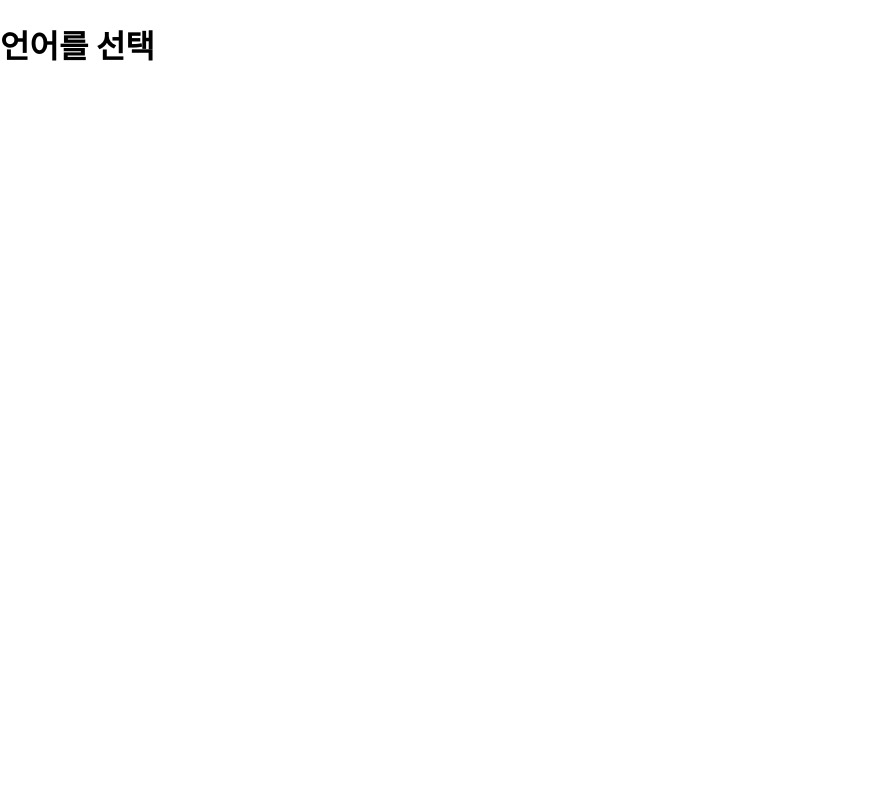
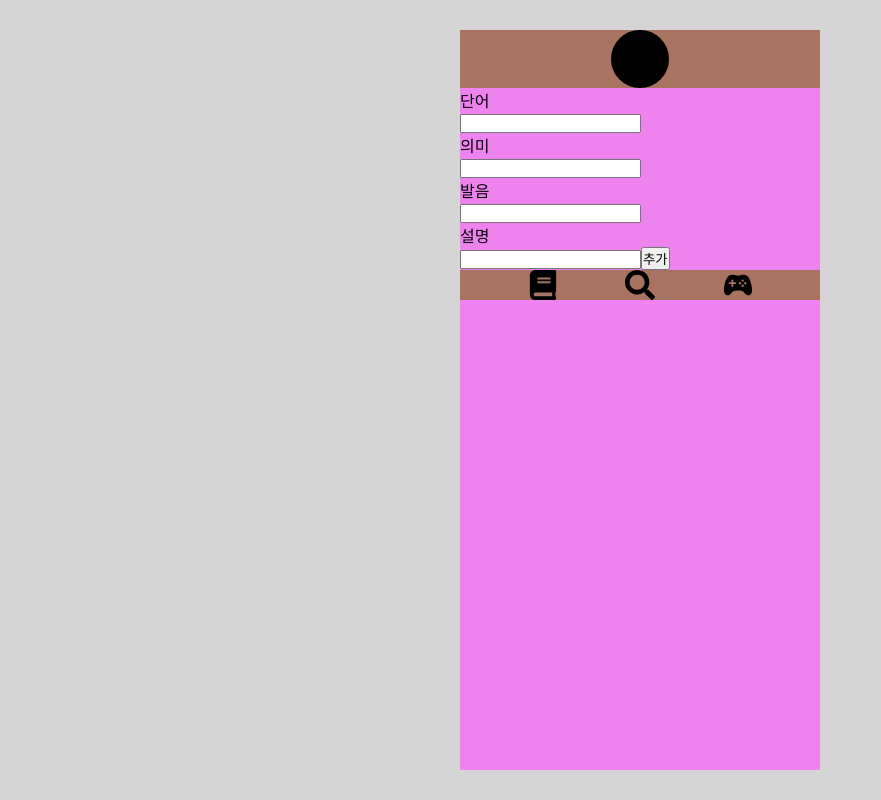
Before and after one commit to NamBaeDeop/VocaJam_FE, a React (Create React App) app: page / in a window 1280 px wide. Shown: the whole page, without its empty margins (0-881 px from the left). Built offline with nearby package versions, Linux system fonts and the light colour scheme.

Commit message:
단어 추가 페이지 하는 중

```diff
--- a/src/App.js
+++ b/src/App.js
@@ -1,8 +1,9 @@
-import Game from "./jsx/game/Game";
+// import Game from "./jsx/game/Game";
+import Add from "./jsx/voca/Add";
 function App() {
   return (
     <>
-      <Game />
+      <Add />
     </>
   );
 }
--- a/src/index.js
+++ b/src/index.js
@@ -1,14 +1,13 @@
 import React from "react";
 import ReactDOM from "react-dom/client";
 import "./index.css";
-// import App from "./App";
+import App from "./App";
 import reportWebVitals from "./reportWebVitals";
-import VocaMain from "./jsx/VocaMain/VocaMain";
 
 const root = ReactDOM.createRoot(document.getElementById("root"));
 root.render(
   // <React.StrictMode>
-  <VocaMain />
+  <App />
   // {/* </React.StrictMode> */}
 );
 
--- a/src/jsx/VocaMain/VocaMain.jsx
+++ /dev/null
@@ -1,9 +0,0 @@
-import React from "react";
-
-export default function VocaMain() {
-  return (
-    <div>
-      <h1>언어를 선택</h1>
-    </div>
-  );
-}
--- /dev/null
+++ b/src/jsx/voca/Add.jsx
@@ -0,0 +1,60 @@
+import React, { useState } from "react";
+import Header from "../default/Header";
+import Footer from "../default/Footer";
+
+export default function Add() {
+  const [word, setWord] = useState("");
+  const [mean, setMean] = useState("");
+  const [pron, setPron] = useState("");
+  const [explan, setExplan] = useState("");
+  const [lang, setLang] = useState();
+  return (
+    <div>
+      <Header />
+      <form>
+        <p>단어</p>
+        <input
+          type="text"
+          className="word"
+          value={word}
+          onChange={(e) => {
+            setWord(e.target.value);
+            console.log(word);
+          }}
+        ></input>
+        <p>의미</p>
+        <input
+          type="text"
+          className="mean"
+          value={mean}
+          onChange={(e) => {
+            setMean(e.target.value);
+            console.log(mean);
+          }}
+        ></input>
+        <p>발음</p>
+        <input
+          type="text"
+          className="pron"
+          value={pron}
+          onChange={(e) => {
+            setPron(e.target.value);
+            console.log(pron);
+          }}
+        ></input>
+        <p>설명</p>
+        <input
+          type="text"
+          className="explan"
+          value={explan}
+          onChange={(e) => {
+            setExplan(e.target.value);
+            console.log(explan);
+          }}
+        ></input>
+        <button className="lang">추가</button>
+      </form>
+      <Footer />
+    </div>
+  );
+}
```
